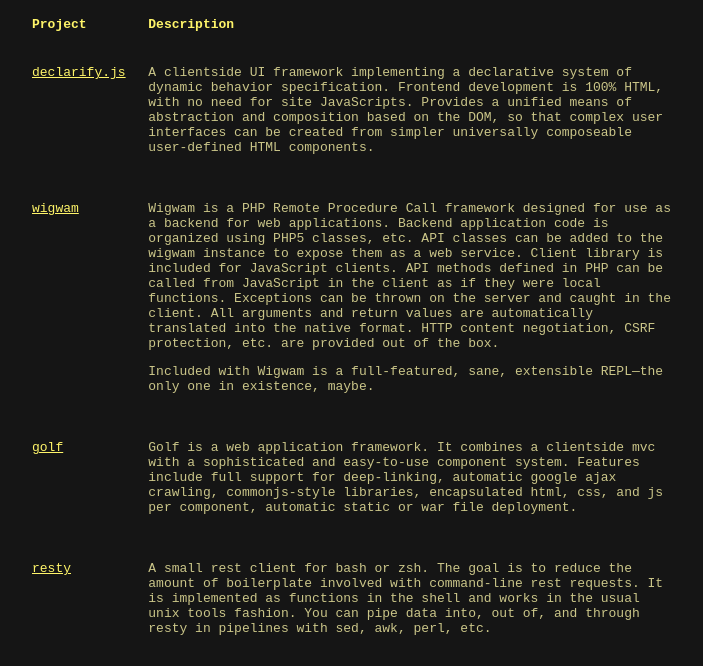
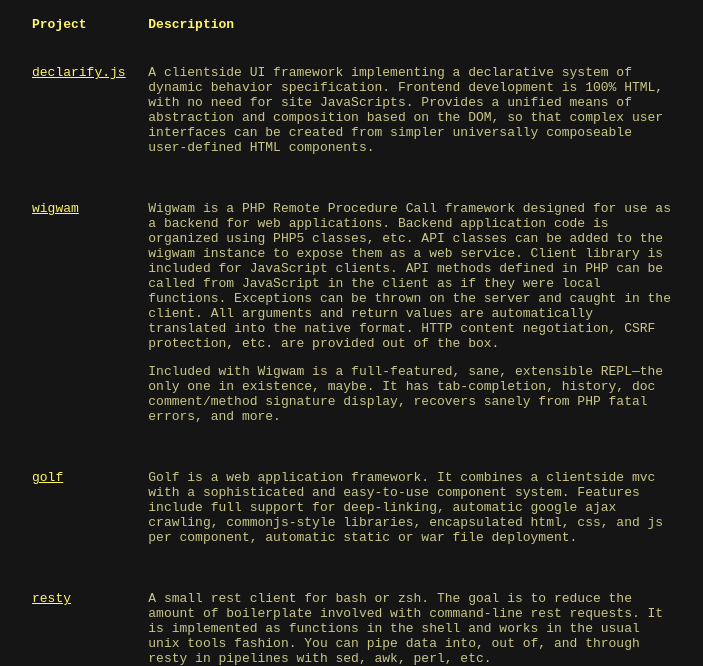
Before and after one commit to micha/micha.github.com, a plain HTML site: page index.html in a window 1280 px wide. Shown: the part 166-832 px from the top of the page, without its empty margins (288-991 px from the left). Drawn offline with Linux system fonts and the light colour scheme.

Commit message:
add wigwam

```diff
--- a/index.html
+++ b/index.html
@@ -82,7 +82,9 @@
           native format. HTTP content negotiation, CSRF protection, etc. are
           provided out of the box.</p>
           <p>Included with Wigwam is a full-featured, sane, extensible
-          REPL&mdash;the only one in existence, maybe.</p>
+          REPL&mdash;the only one in existence, maybe. It has tab-completion,
+          history, doc comment/method signature display, recovers sanely from
+          PHP fatal errors, and more.</p>
         </td>
       </tr>
       <tr>
```
